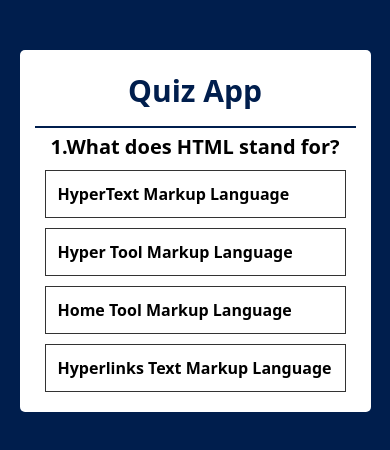
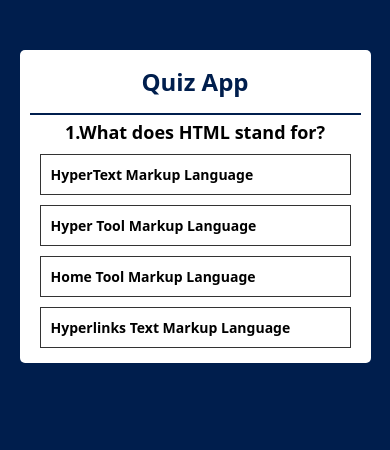
Before and after one commit to abdelfadelAchraf/quiz-App, a plain HTML site: page index.html in a window 390 px wide. Drawn offline with Linux system fonts and the light colour scheme.

Commit message:
Add the media query For devices with width up to 480px (Mobile)

```diff
--- a/style.css
+++ b/style.css
@@ -107,3 +107,28 @@ body{
         font-size: 16px;
     }
 }
+
+/* For devices with width up to 480px (Mobile) */
+@media (max-width: 480px) {
+    .app {
+        padding: 10px;
+    }
+
+    .app h1 {
+        font-size: 24px;
+    }
+
+    .quiz h2 {
+        font-size: 18px;
+    }
+
+    #answer-btns button {
+        padding: 10px;
+        font-size: 14px;
+    }
+
+    .quiz .next {
+        padding: 10px;
+        font-size: 14px;
+    }
+}
```
